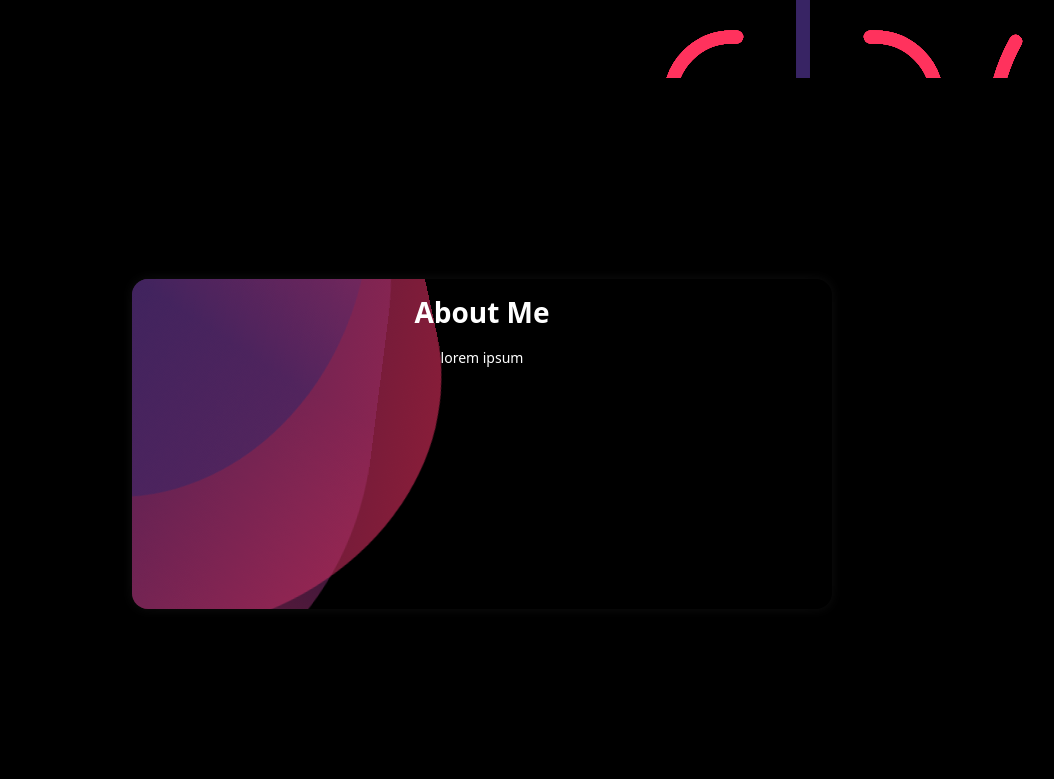
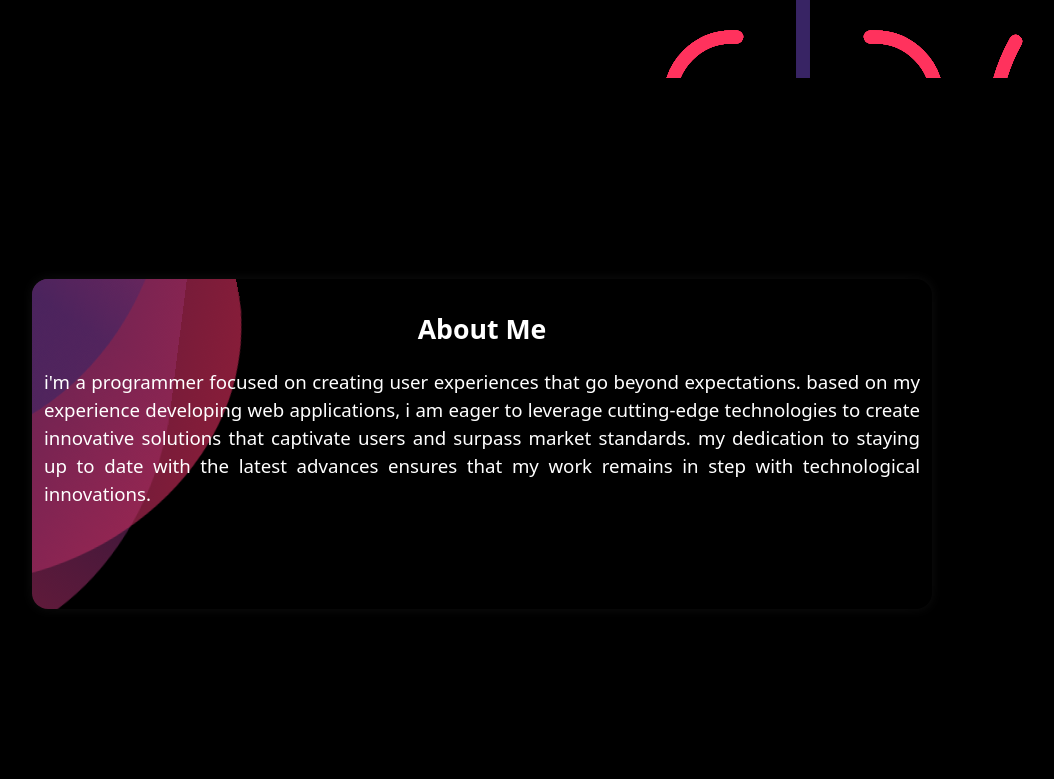
Before and after one commit to cesar-lima/portfolio, a React (Vite) app: page / in a window 1280 px wide. Shown: the part 642-1421 px from the top of the page, without its empty margins (158-1212 px from the left). Built offline with nearby package versions, Linux system fonts and the light colour scheme.

Commit message:
finalizar componente "sobre mim"

```diff
--- a/src/components/About.tsx
+++ b/src/components/About.tsx
@@ -13,8 +13,13 @@ export function About() {
 
                 <div className="infotop">
                     About Me
-                    <br />
-                    <div className="name">lorem ipsum</div>
+                    <div className="text">
+                        I'm a programmer focused on creating user experiences that go beyond expectations.
+                        Based on my experience developing web applications, I am eager to leverage cutting-edge
+                        technologies to create innovative solutions that captivate users and surpass market standards.
+                        My dedication to staying up to date with the latest advances ensures that my work remains in step
+                        with technological innovations.
+                    </div>
                 </div>
             </div>
         </section>
--- a/src/styles/about.scss
+++ b/src/styles/about.scss
@@ -7,7 +7,7 @@
         background: transparent;
         box-shadow: 0px 0px 12px 0px #0f0f0f;
         position: relative;
-        max-width: 700px;
+        max-width: 900px;
         height: 330px;
         border-radius: 16px;
         overflow: hidden;
@@ -21,7 +21,7 @@
         left: 0;
         top: 0;
         margin-left: -50%;
-        margin-top: -70%;
+        margin-top: -60%;
         background: linear-gradient(744deg,  #382464 40%, #ff325e);
     }
 
@@ -32,25 +32,25 @@
     }
 
     .infotop {
-        text-align: center;
-        font-size: 28px;
+        text-align: justify;
+        font-size: 20pt;
         position: absolute;
-        // top: 5.6em;
         padding: 12px;
         left: 0;
         right: 0;
         color: rgb(255, 255, 255);
         font-weight: 600;
+        height: 100%;
 
         display: flex;
         align-items: center;
         flex-direction: column;
-
+        padding-top: 30px;
     }
 
-    .name {
-        font-size: 14px;
-        font-weight: 100;
+    .text {
+        font-size: 14pt;
+        font-weight: 300;
         position: relative;
         top: 1em;
         text-transform: lowercase;
@@ -96,4 +96,16 @@
             transform: rotate(360deg);
         }
     }
+
+    @media screen and (max-width: 560px) {
+        .e-card{
+            height: 400px;
+        }
+    }
+
+    @media screen and (max-width: 480px) {
+        .e-card{
+            height: 530px;
+        }
+    }
 }
```
